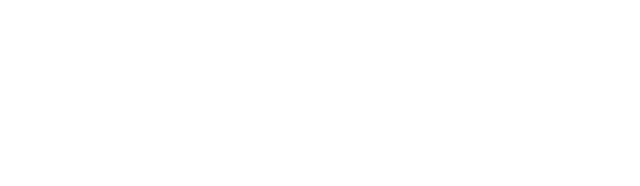
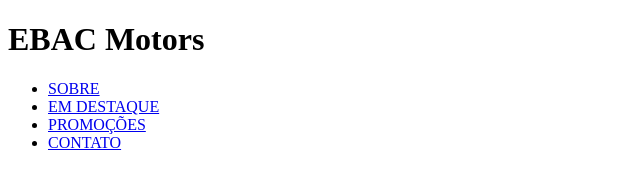
Before and after one commit to ericDK89/ebac-motors, a plain HTML site: page index.html in a window 1280 px wide. Shown: the whole page, without its empty margins (0-640 px from the left). Drawn offline with Linux system fonts and the light colour scheme.

Commit message:
add: header html

```diff
--- a/index.html
+++ b/index.html
@@ -6,5 +6,20 @@
     <meta name="viewport" content="width=device-width, initial-scale=1.0" />
     <title>Ebac Motors</title>
   </head>
-  <body></body>
+  <body>
+    <header>
+      <div class="container">
+        <h1>EBAC Motors</h1>
+
+        <nav>
+          <ul>
+            <li><a href="#">SOBRE</a></li>
+            <li><a href="#">EM DESTAQUE</a></li>
+            <li><a href="#">PROMOÇÕES</a></li>
+            <li><a href="#">CONTATO</a></li>
+          </ul>
+        </nav>
+      </div>
+    </header>
+  </body>
 </html>
```
